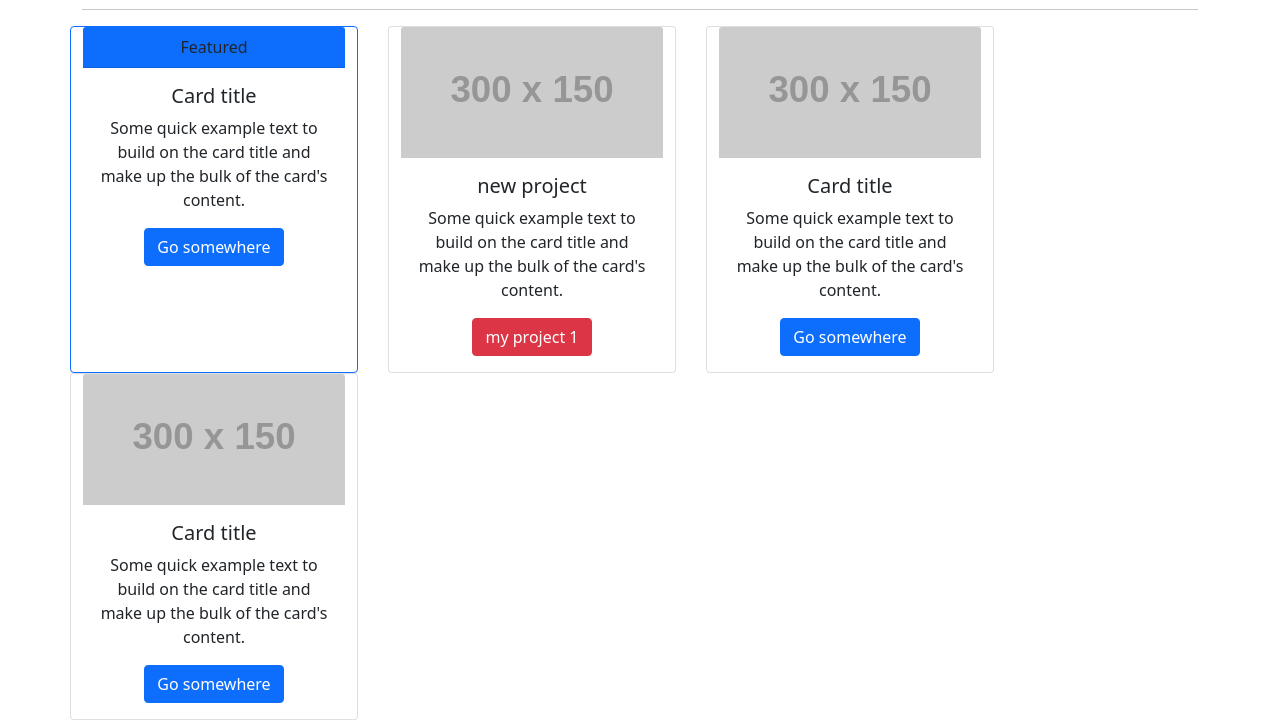
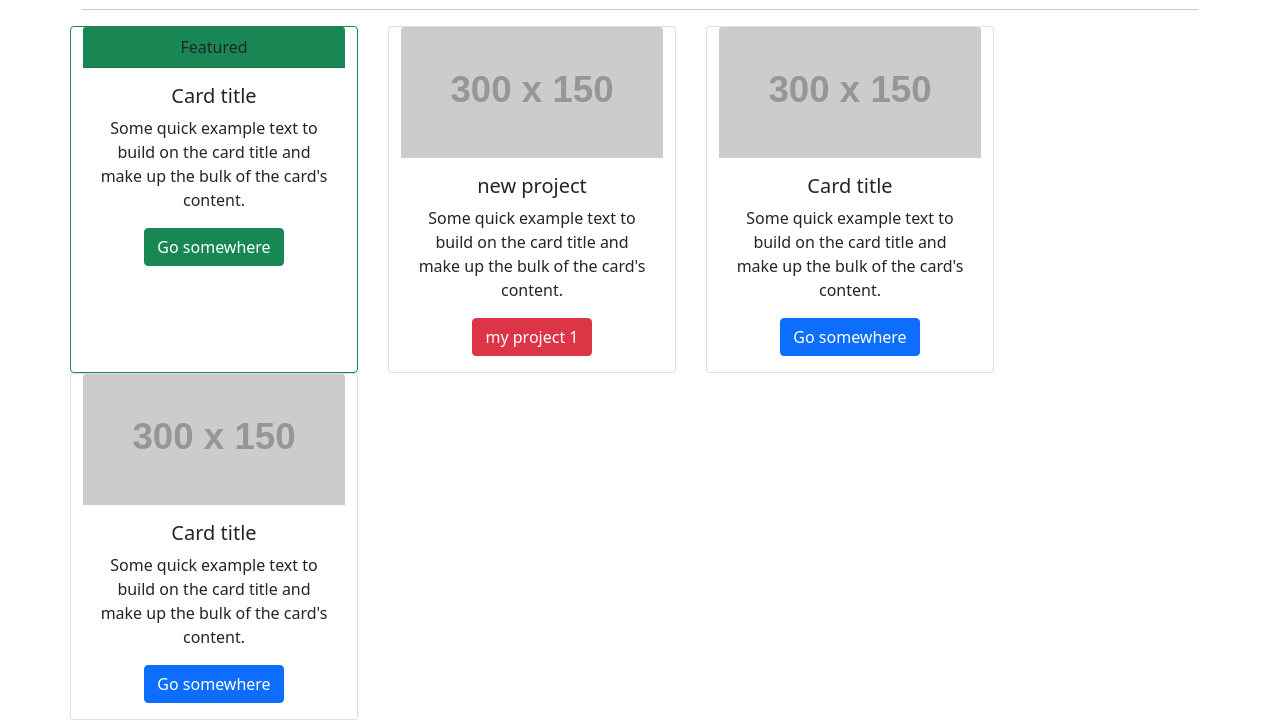
Before and after one commit to nasiriv/boot, a plain HTML site: page index.html in a window 1280 px wide. Shown: the part 87-808 px from the top of the page. Drawn offline with nearby package versions, Linux system fonts and the light colour scheme; placeholder pictures from the web are drawn by us.

Commit message:
Update index.html

```diff
--- a/index.html
+++ b/index.html
@@ -118,13 +118,13 @@
  <hr>
      <!-- card -->
     <div class="row text-center">
-      <div class="card border-primary " style="width: 18rem;">
-        	<div class="card-header bg-primary">Featured</div>
+      <div class="card border-success " style="width: 18rem;">
+        	<div class="card-header bg-success">Featured</div>
        <!-- <img src="https://via.placeholder.com/300x150" class="card-img-top" alt="..."> -->
        <div class="card-body">
          <h5 class="card-title">Card title</h5>
          <p class="card-text">Some quick example text to build on the card title and make up the bulk of the card's content.</p>
-         <a href="#" class="btn btn-primary">Go somewhere</a>
+         <a href="#" class="btn btn-success">Go somewhere</a>
        </div>
        </div>
 
```
